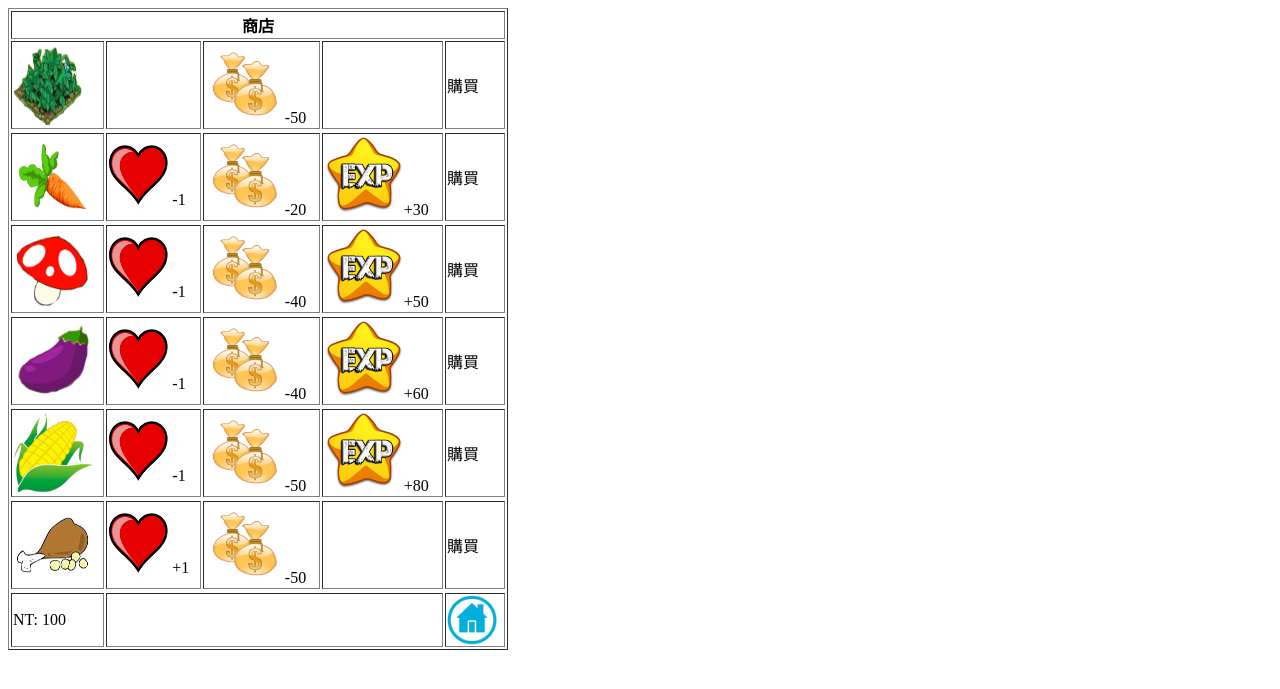
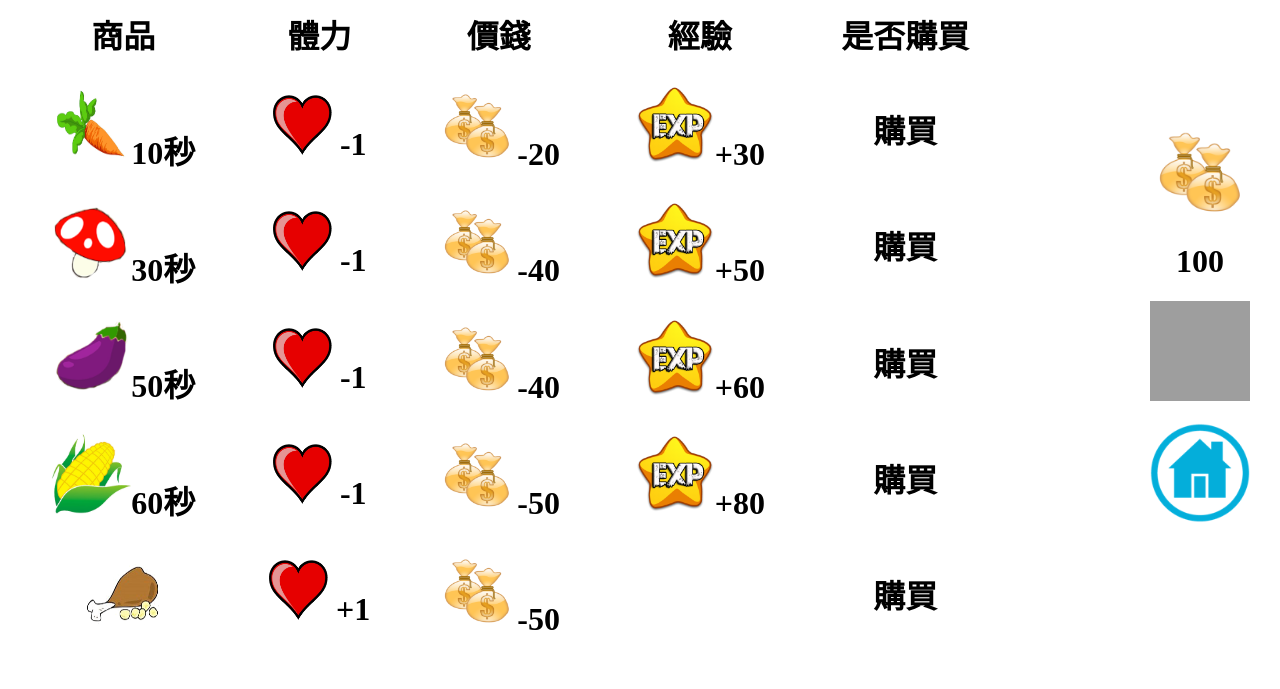
Before and after one commit to NCNU-OpenSource/1041-SE-Team6, a PHP site: page /shop.php in a window 1280 px wide. Shown: the top 689 px of the page. Run offline with PHP 8.4, Linux system fonts and the light colour scheme; a user stored in the database is signed in; data comes from the database, SQL or seed files in the repository; grey boxes are pictures that could not be loaded.

Commit message:
Update shop.php

```diff
--- a/shop.php
+++ b/shop.php
@@ -6,71 +6,75 @@ require("config.php");
 <meta http-equiv="Content-Type" content="text/html; charset=utf-8" />
 <title>商店</title>
 </head>
-
+<style type="text/css">
+h1 { text-align: center}
+#menu{position:absolute;top:100px;left:1150px; }
+</style>
 <body>
 
-<table border="1" width="500">
+<table  width="1000" >
+
 <tr>
-	<th colspan="5">商店</th>
-</tr>
-<tr>
-	<td><img src="land.png" alt="land" height="80" width="80"></td>
-	<td>	</td>
-	<td><img src="coin.png" alt="coin" height="80" width="80">-50</td>
-	<td>	</td>
-	<td>購買</td>
+	<td><h1>商品</h1></td>
+	<td><h1>體力</h1></td>
+	<td><h1>價錢</h1></td>
+	<td><h1>經驗</h1></td>
+	<td><h1>是否購買</h1></td>
 <tr/>
 <tr>
-	<td><img src="carrot.png" alt="carrot" height="80" width="80"></td>
-	<td><img src="love.png" alt="love" height="60" width="60"> -1</td>
-	<td><img src="coin.png" alt="coin" height="80" width="80">-20</td>
-	<td><img src="exp.png" alt="exp" height="80" width="80">+30</td>
-	<td>購買</td>
+	<td><h1><img src="carrot.png" alt="carrot" height="80" width="80">10秒</h1></td>
+	<td><h1><img src="love.png" alt="love" height="60" width="60"> -1</h1></td>
+	<td><h1><img src="coin.png" alt="coin" height="80" width="80">-20</h1></td>
+	<td><h1><img src="exp.png" alt="exp" height="80" width="80">+30</h1></td>
+	<td><h1>購買</h1></td>
 <tr/>
 <tr>
-	<td><img src="mushroom.png" alt="mushroom" height="80" width="80"></td>
-	<td><img src="love.png" alt="love" height="60" width="60"> -1</td>
-	<td><img src="coin.png" alt="coin" height="80" width="80">-40</td>
-	<td><img src="exp.png" alt="exp" height="80" width="80">+50</td>
-	<td>購買</td>
+	<td><h1><img src="mushroom.png" alt="mushroom" height="80" width="80">30秒</h1></td>
+	<td><h1><img src="love.png" alt="love" height="60" width="60"> -1</h1></td>
+	<td><h1><img src="coin.png" alt="coin" height="80" width="80">-40</h1></td>
+	<td><h1><img src="exp.png" alt="exp" height="80" width="80">+50</h1></td>
+	<td><h1>購買</td>
 <tr/>
 <tr>
-	<td><img src="eggplant.png" alt="eggplant" height="80" width="80"></td>
-	<td><img src="love.png" alt="love" height="60" width="60"> -1</td>
-	<td><img src="coin.png" alt="coin" height="80" width="80">-40</td>
-	<td><img src="exp.png" alt="exp" height="80" width="80">+60</td>
-	<td>購買</td>
+	<td><h1><img src="eggplant.png" alt="eggplant" height="80" width="80">50秒</h1></td>
+	<td><h1><img src="love.png" alt="love" height="60" width="60"> -1</h1></td>
+	<td><h1><img src="coin.png" alt="coin" height="80" width="80">-40</h1></td>
+	<td><h1><img src="exp.png" alt="exp" height="80" width="80">+60</h1></td>
+	<td><h1>購買</td>
 <tr/>
 <tr>
-	<td><img src="corn.png" alt="corn" height="80" width="80"></td>
-	<td><img src="love.png" alt="love" height="60" width="60"> -1</td>
-	<td><img src="coin.png" alt="coin" height="80" width="80">-50</td>
-	<td><img src="exp.png" alt="exp" height="80" width="80">+80</td>
-	<td>購買</td>
+	<td><h1><img src="corn.png" alt="corn" height="80" width="80">60秒</h1></td>
+	<td><h1><img src="love.png" alt="love" height="60" width="60"> -1</h1></td>
+	<td><h1><img src="coin.png" alt="coin" height="80" width="80">-50</h1></td>
+	<td><h1><img src="exp.png" alt="exp" height="80" width="80">+80</h1></td>
+	<td><h1>購買</td>
 <tr/>
 <tr>
-	<td><img src="meat.png" alt="meat" height="80" width="80"></td>
-	<td><img src="love.png" alt="love" height="60" width="60"> +1</td>
-	<td><img src="coin.png" alt="coin" height="80" width="80">-50</td>
-	<td>	</td>
-	<td>購買</td>
+	<td><h1><img src="meat.png" alt="meat" height="80" width="80">   </h1></td>
+	<td><h1><img src="love.png" alt="love" height="60" width="60"> +1</h1></td>
+	<td><h1><img src="coin.png" alt="coin" height="80" width="80">-50</h1></td>
+	<td><h1>	</h1></td>
+	<td><h1>購買</h1></td>
+
 <tr/>
 <?php
 $sql = "select * from user;";
 $results=mysqli_query($conn,$sql);
 if ($rs=mysqli_fetch_array($results)) {
 ?>
-<tr>
-	<td>NT: <?php echo $rs['cashinhand']; ?></td>
-	<td colspan="3"> </td>
-	<td><a href="02.list.php"><img src="homeicon.png" alt="homeicon" height="50" width="50"></td>
-</tr>
+
+
+</table>
+<div id="menu"  >
+	<p><h1><img src="coin.png" alt="coin" height="100" width="100"></h1></p>
+	<p><h1><?php echo $rs['cashinhand']; ?></h1> </p>
+	<p><h1><a href="02.list.php"><img src="package.jpg" alt="package" height="100" width="100"></h1></p>
+	<p><h1><a href="02.list.php"><img src="homeicon.png" alt="homeicon" height="100" width="100"></h1></p>
+
+	</div>
 <?php
 }
 ?>
-</table>
-
-
 
 </body>
 </html>
```
